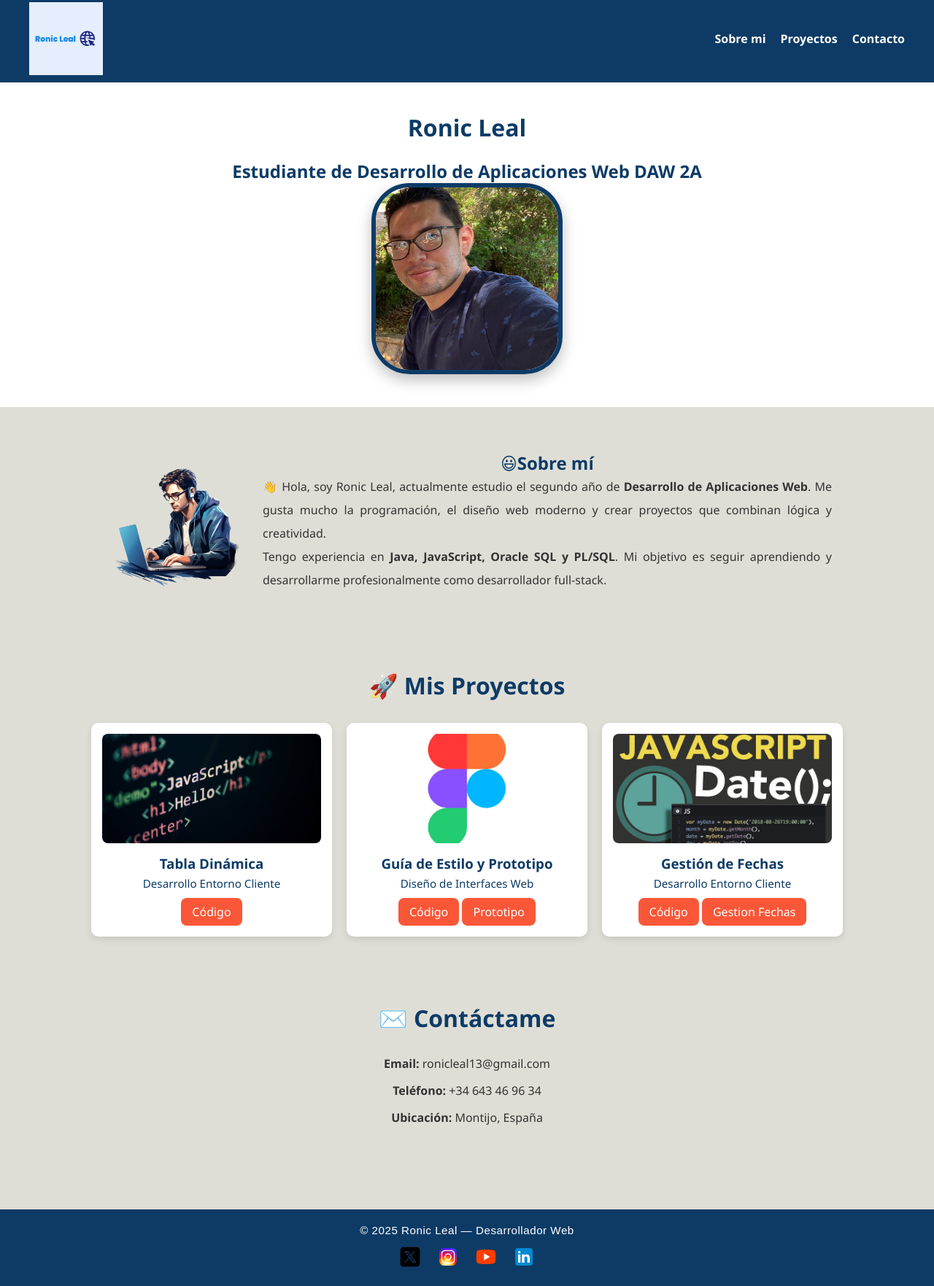
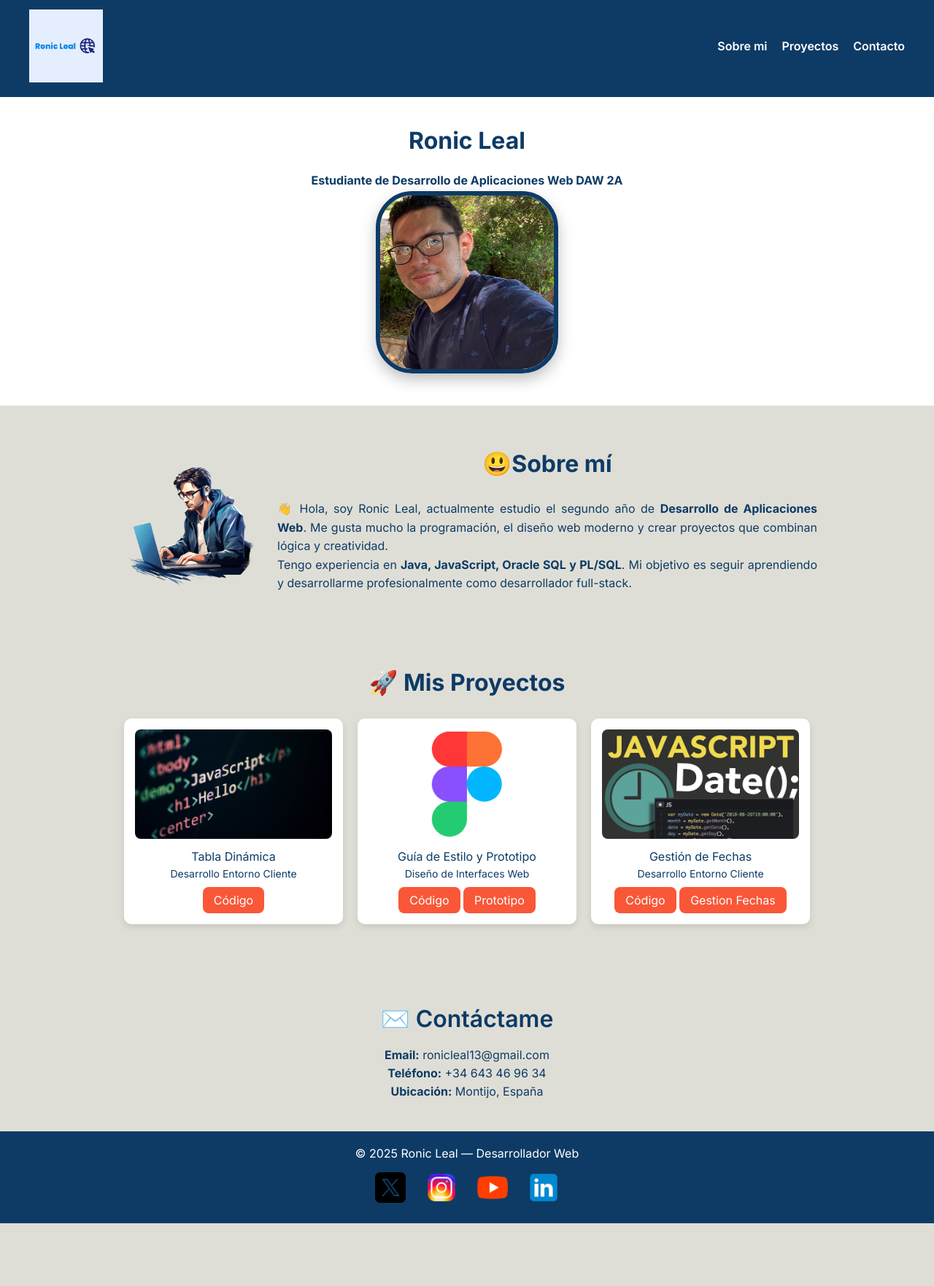
Before and after one commit to ronicleal/Portafolio, a plain HTML site: page index.html in a window 1280 px wide. Shown: the part 7-1770 px from the top of the page at 73% size. After the commit the page ends 1684 px from the top, so only its background shows below. Drawn offline with Linux system fonts and the light colour scheme.

Commit message:
Update🔁

```diff
--- a/index.html
+++ b/index.html
@@ -6,6 +6,7 @@
   <meta name="viewport" content="width=device-width, initial-scale=1.0">
   <title>Portafolio - Ronic Leal</title>
   <link rel="stylesheet" type="text/css" href="style.css">
+  <link href="https://fonts.googleapis.com/css2?family=Inter:wght@300;400;600;700&display=swap" rel="stylesheet">
   <script src="script.js" defer></script>
 </head>
 
--- a/style.css
+++ b/style.css
@@ -1,188 +1,225 @@
+/* ===== VARIABLES CSS ===== */
+:root{
+  /*Paleta de colores*/
+  --color-primario: #DFDED6;/*Fondo general*/
+  --color-secundario: #0D3B66;/*Header, footer, títulos importantes*/
+  --color-terciario: #ffffff; /* Secciones, tarjetas */
+  --color-acento: #f95738;/* Botones, enlaces importantes */
+
+  /*Tipografia y tamaños*/
+  --fuente-principal: 'Inter', sans-serif;
+  --h1-size: 32px;
+  --h1-weight:700;
+
+  --h2-size: 24px;
+  --h2-weight: 600;
+
+  --body-size: 16px;
+  --body-weight: 400;
+
+  --small-size: 14px;
+  --small-weight: 300;
+
+   /* Espaciados */
+  --padding-general: 20px;
+  --margin-general: 20px;
+  --radio-bordes: 10px;
+  --shadow-cards: 0 4px 10px rgba(0,0,0,0.1);
+  --shadow-img: 0 8px 20px rgba(0,0,0,0.25);
+}
+
+
+/* ===== General ===== */
 * {
   margin: 0;
   padding: 0;
+  box-sizing: border-box;
 }
 
-body {
-  font-family: 'Segoe UI', Tahoma, Geneva, Verdana, sans-serif;
-  background-color: #DFDED6;
+body{
+  font-family: var(--fuente-principal);
+  font-size: var(--body-size);
+  font-weight: var(--body-weight);
+  background-color: var(--color-primario);
+  color:var(--color-secundario)
 }
 
-/* ======== HEADER ======== */
-header {
+/* ===== HEADER ===== */
+header{
   display: flex;
-  /* Colocar logo y menú en línea */
   justify-content: space-between;
-  /* Logo izquierda, menú derecha */
   align-items: center;
-  /* Centrar verticalmente */
-  background-color: #0D3B66;
-  padding: 10px 40px;
-  color: white;
+  background-color: var(--color-secundario);
+  padding: var(--padding-general) 40px;
+  color: var(--color-terciario);
 }
 
 
-/* ======== LOGOTIPO ======== */
-header img {
+header img{
   height: 100px;
-  /* Tamaño del logotipo */
   width: auto;
-
 }
 
-/* ======== NAVBAR ======== */
-nav ul {
+nav ul{
   list-style: none;
-  /* Quitar puntos de lista */
-  margin: 0;
-  padding: 0;
   display: flex;
-  /* Alinear los elementos del menú en fila */
   gap: 20px;
-  /* Espacio entre enlaces */
 }
 
-nav a {
-  color: white;
+nav a{
+  color: var(--color-terciario);
   text-decoration: none;
-  /* Quita el subrayado */
-  font-weight: bold;
+  font-weight: 600;
+  transition: 0.3s;
 }
 
-
-/*========= TITULO CENTRAL =======*/
-#titulo-nombre {
-  text-align: center;
-  color: #0D3B66;
-  background-color: white;
-  padding: 40px;
-
+nav a:hover{
+  color: var(--color-acento);
 }
 
-#titulo-nombre img {
+/* ===== TITULO CENTRAL ===== */
+#titulo-nombre{
+  text-align: center;
+  color: var(--color-secundario);
+  background-color: var(--color-terciario);
+  padding: 40px;
+}
+
+#titulo-nombre h1{
+  font-size: var(--h1-size);
+  font-weight: var(--h1-weight);
+}
+
+#titulo-nombre h2{
+  font-size: var(--h2-size);
+  font-size: var(--h2-weight);
+  padding: 5px;
+}
+
+#titulo-nombre img{
   width: 250px;
   height: 250px;
   object-fit: cover;
   border-radius: 20%;
-  border: 6px solid #0D3B66;
-  box-shadow: 0 8px 20px rgba(0, 0, 0, 0.25);
-
+  border: 6px solid var(--color-secundario);
+  box-shadow: var(--shadow-img);
 }
 
-/*======= SECCION SOBRE MI=======*/
-.sobre_mi {
+/* ===== SOBRE MI ===== */
+.sobre_mi{
   display: flex;
-  text-align: left;
-  /* Centrar verticalmente ambos elementos */
   gap: 20px;
-  /* Espacio entre la imagen y el texto */
   padding: 20px;
   max-width: 1000px;
-  /* Ancho máximo para centrar contenido */
   margin: 40px auto;
-  /* Centrar horizontalmente en la página */
   justify-content: space-between;
-
 }
 
-.sobremi-img {
+.sobre_mi img{
   width: 200px;
   height: 200px;
   border-radius: 50%;
 
 }
 
-.sobremi-text {
+.sobremi-text{
   flex: 1;
+
 }
 
-.sobremi-text h1 {
+.sobremi-text h1{
   margin-top: 0;
-  color: #0D3B66;
+  font-size: var(--h1-size);
+  font-weight:var(--h1-weight);
+  color: var(--color-secundario);
   text-align: center;
+  margin-bottom: 30px;
 }
 
-.sobremi-text p {
-  color: #333;
-  line-height: 2;
+.sobremi-text p{
+  line-height: 1.6;
   text-align: justify;
 }
 
-/*======= PROYECTOS - CARDS =======*/
+/* ===== PROYECTOS ===== */
 #proyectos {
   padding: 40px;
 }
 
-#titulo-tarjeta h1 {
+#titulo-tarjeta h1{
   text-align: center;
-  color: #0D3B66;
-  font-size: 2em;
+  font-size: var(--h1-size);
+  font-weight: var(--h1-weight);
+  color: var(--color-secundario);
   margin-bottom: 30px;
 }
 
-.cards-container {
+.cards-container{
   display: flex;
   justify-content: center;
-  /* Centrar horizontalmente las tarjetas */
   gap: 20px;
   flex-wrap: wrap;
-  /* Permitir que las tarjetas bajen a otra fila si la pantalla es pequeña */
 }
 
-.card {
-  background-color: white;
-  border-radius: 10px;
-  box-shadow: 0 4px 10px rgba(0, 0, 0, 0.1);
+.card{
+  background-color: var(--color-terciario);
+  border-radius: var(--radio-bordes);
+  box-shadow: var(--shadow-cards);
   width: 300px;
   padding: 15px;
   text-align: center;
-  /* Centrar contenido de cada tarjeta */
-
 }
 
-.card img {
+.card img{
   width: 100%;
   height: 150px;
   object-fit: cover;
   border-radius: 8px;
-
-
 }
 
-.card h3 {
+.card h3{
   margin: 10px 0 5px 0;
-  color: #0D3B66;
+  font-size: var(--body-size);
+  font-weight: var(--body-weight);
+  color: var(--color-secundario);
 }
 
-.card p {
-  font-size: 0.95em;
-  color: #0D3B66;
+.card p{
+  font-size: var(--small-size);
+  font-weight: var(--small-size);
+  color: var(--color-secundario);
 }
 
-.btn-vermas {
+.btn-vermas{
   display: inline-block;
   margin-top: 10px;
   padding: 8px 15px;
-  background-color: #f95738;
-  color: white;
+  background-color: var(--color-acento);
+  color: var(--color-terciario);
   border: none;
   border-radius: 8px;
   text-decoration: none;
   cursor: pointer;
-
+  transition: 0.3s;
 }
 
-/*======= CONTACTO =======*/
-#contacto {
-  padding: 50px 20px;
-
+.btn-vermas:hover{
+  background-color:var(--color-secundario);
 }
 
-#titulo-contacto h1 {
+/* ===== CONTACTO ===== */
+#contacto{
+  padding:var(--padding-general);
+}
+
+#titulo-contacto h1{
   text-align: center;
-  color: #0D3B66;
-  font-size: 2em;
-  margin-bottom: 30px;
+  font-size: var(--h1-size);
+  font-weight: var(--h2-weight);
+  color: var(--color-secundario);
+  margin-top: 30px;
+  padding: var(--padding-general);
+
 }
 
 .contact-container {
@@ -192,49 +229,110 @@ nav a {
   flex-wrap: wrap;
   max-width: 1000px;
   margin: 0 auto;
+
 }
 
 .contact-info {
   flex: 1;
   min-width: 250px;
-  color: #333;
-  font-size: 1em;
-}
-
-.contact-info p {
-  margin-bottom: 15px;
+  font-size: var(--body-size);
+  font-weight: var(--body-weight);
+  color: var(--color-secundario);
   text-align: center;
 }
 
+.contact-info p{
+  margin-bottom: 5px;
+}
 
 
+/* ===== FOOTER ===== */
+footer{
+  background-color: var(--color-secundario);
+  color: var(--color-terciario);
+  text-align: center;
+  padding: var(--padding-general);
+  margin-top: var(--margin-general);
 
-
-
-/*======= FOOTER =======*/
-footer {
-  background-color: #0D3B66;
-  color: white;
-  text-align: center;
-  padding: 20px 0;
-  margin-top: 50px;
-  font-family: 'Poppins', sans-serif;
 }
 
-footer p {
+footer p{
   margin-bottom: 12px;
-  font-size: 0.95em;
-  letter-spacing: 0.5px;
+  font-size: var(--body-size);
+
 }
 
-.social-icons {
+.social-icons{
   display: flex;
   justify-content: center;
   gap: 20px;
 }
 
-.social-icons img {
-  width: 32px;
-  height: 32px;
+.social-icons img{
+  width: 50px;
+  height: 50px;
+}
+
+
+/* ===== DISEÑO RESPONSIVE ===== */
+
+/* Tablet */
+@media screen and (max-width: 1024px) {
+  .sobre_mi {
+    flex-direction: column;
+    align-items: center;
+    text-align: center;
+  }
+
+  .cards-container{
+    flex-direction: column;
+    align-items: center;
+  }
+
+  #titulo-nombre img{
+    width: 200px;
+    height: 200px;
+  }
 
 }
+
+/* Movil  */
+@media screen and (max-width: 768px) {
+  header{
+    flex-direction: row;
+    justify-content: space-between;
+    text-align: center;
+    padding: 15px 20px;
+    flex-wrap: wrap;
+  }
+
+  nav ul{
+    display: flex;
+    flex-direction: column;
+    gap: 10px;
+    margin: 0;
+    padding: 0;
+    align-items: flex-end;
+  }
+
+   nav li {
+    margin: 0;
+  }
+
+  #titulo-nombre h1{
+    font-size: 28px;
+  }
+
+  #titulo-nombre h2{
+    font-size: 20px;
+  }
+
+  .card{
+    width: 90%;
+  }
+
+  .contact-container{
+    flex-direction: column;
+    gap: 20px;
+  }
+}
```
